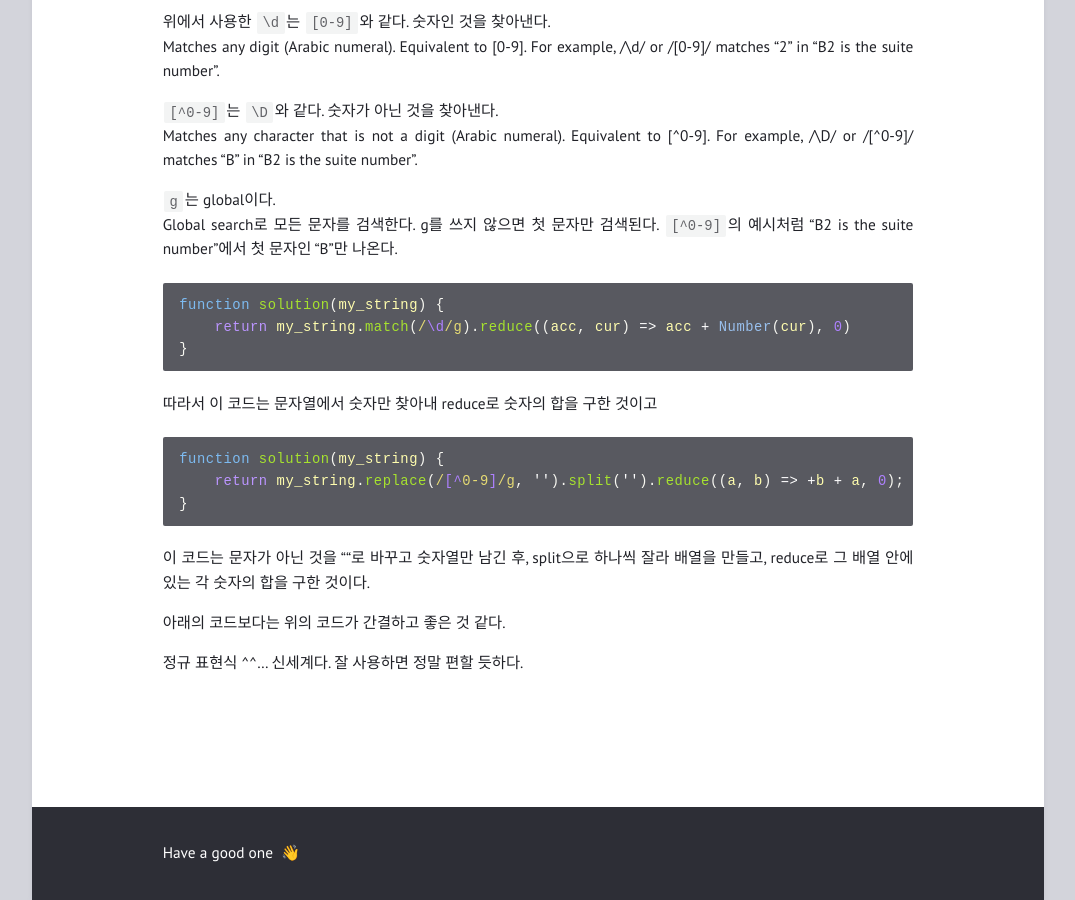
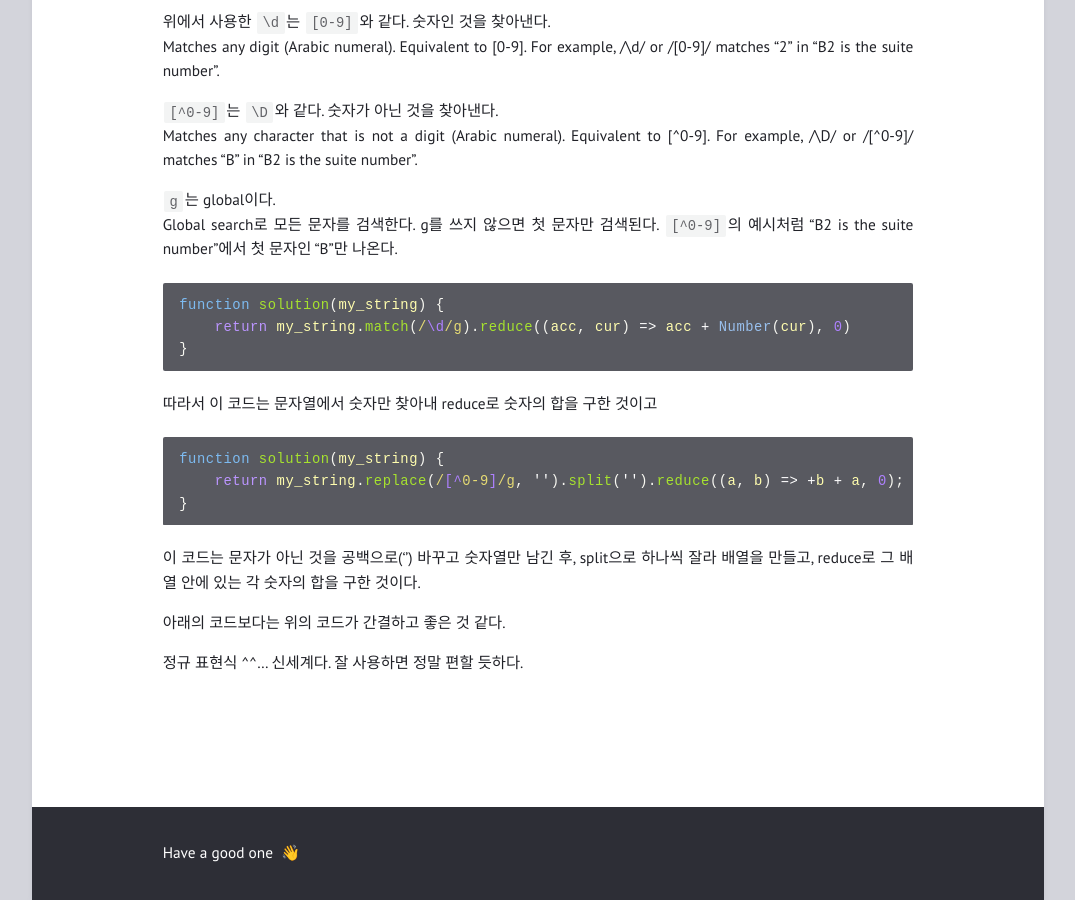
Before and after one commit to feb-dain/feb-dain.github.io, a Jekyll site: the page built from _posts/2022-10-21-repeat_removing-vowels_finding-only-numbers.md, in a window 1280 px wide and 900 px high, scrolled down 2365 px. Shown: the whole window, without its empty margins (102-1177 px from the left). Built offline with Jekyll 4.4.1, drawn with Linux system fonts in a browser that asks for light colours; comment, search, counter and statistics services are not loaded.

Commit message:
Update 2022-10-21-repeat_removing-vowels_finding-only-numbers.md

````diff
--- a/_posts/2022-10-21-repeat_removing-vowels_finding-only-numbers.md
+++ b/_posts/2022-10-21-repeat_removing-vowels_finding-only-numbers.md
@@ -120,7 +120,7 @@
     return my_string.replace(/[^0-9]/g, '').split('').reduce((a, b) => +b + a, 0);
 }
 ```
-이 코드는 문자가 아닌 것을 ""로 바꾸고 숫자열만 남긴 후, split으로 하나씩 잘라 배열을 만들고, reduce로 그 배열 안에 있는 각 숫자의 합을 구한 것이다.
+이 코드는 문자가 아닌 것을 공백으로('') 바꾸고 숫자열만 남긴 후, split으로 하나씩 잘라 배열을 만들고, reduce로 그 배열 안에 있는 각 숫자의 합을 구한 것이다.
 
 아래의 코드보다는 위의 코드가 간결하고 좋은 것 같다.<br>
 
````
